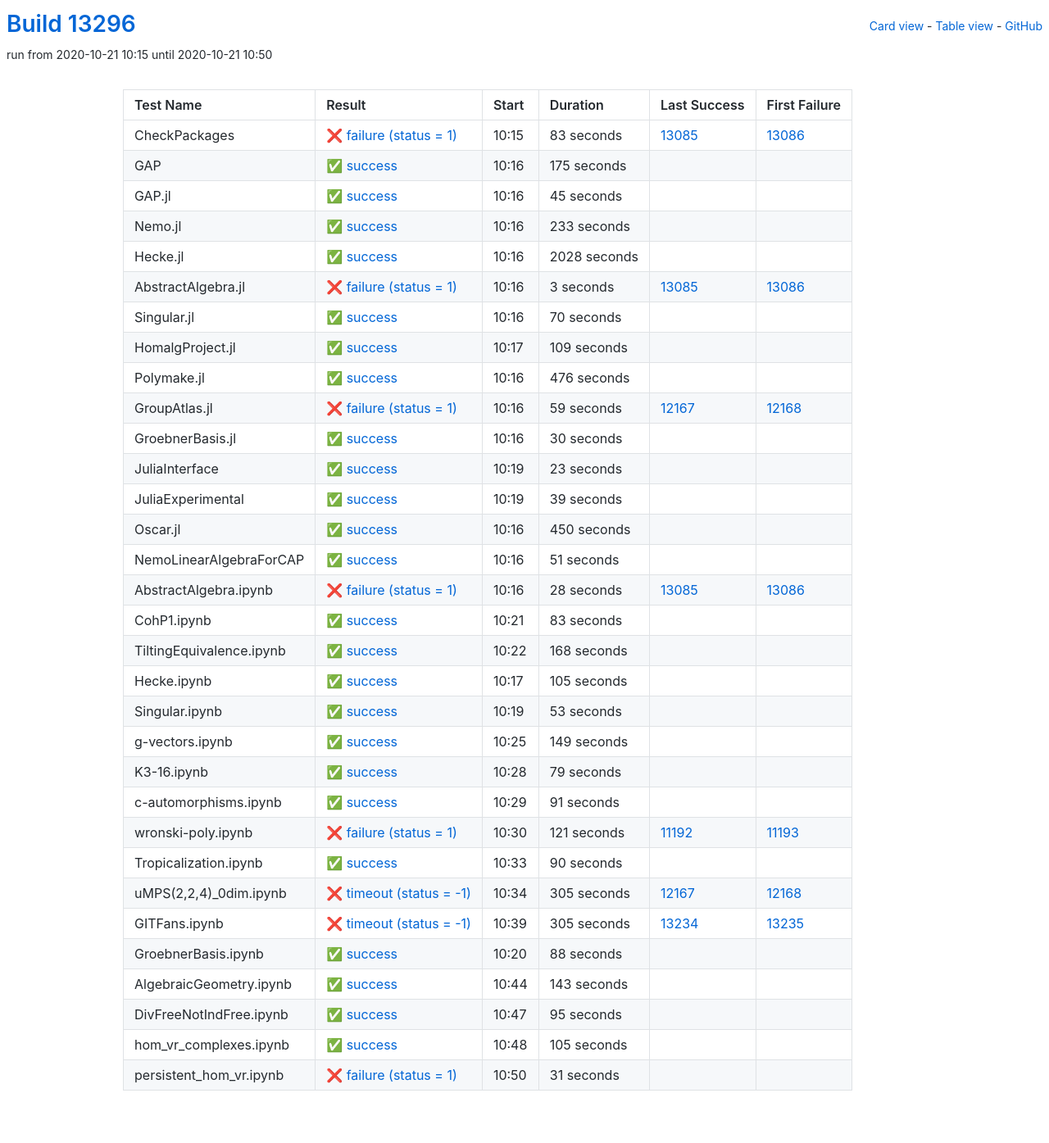
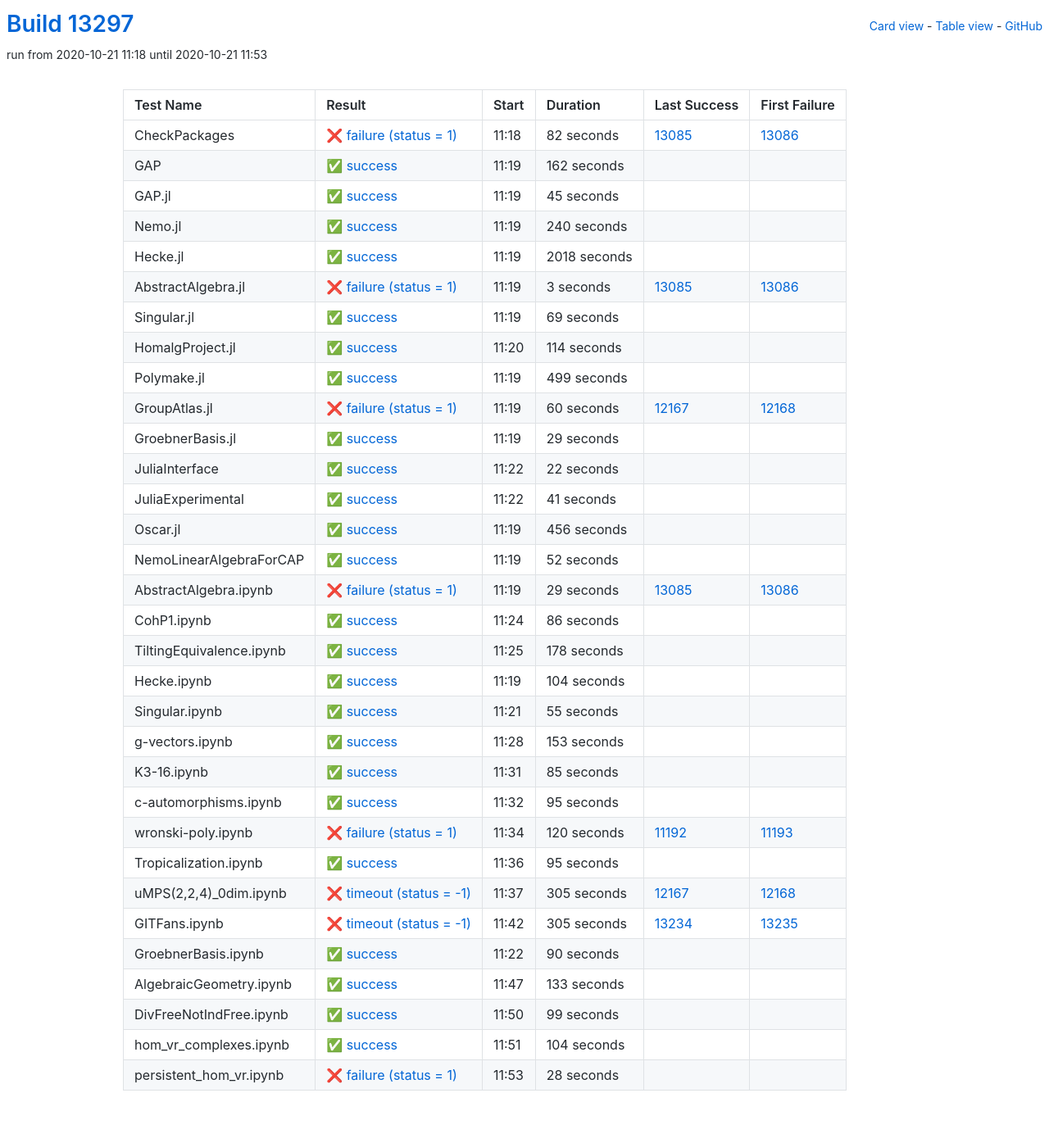
Before and after one commit to oscar-system/oscar-ci-status, a Jekyll site: the page built from table.html, in a window 1280 px wide. Shown: the whole page at 82% size. Built offline with Jekyll 4.4.1, drawn with Linux system fonts in a browser that asks for light colours.

Commit message:
Build #13297

```diff
--- a/_data/ci.yml
+++ b/_data/ci.yml
@@ -1,6 +1,6 @@
 ---
-build: 13296
-build_url: https://oscarci.mathematik.uni-kl.de/job/oscar/13296/
+build: 13297
+build_url: https://oscarci.mathematik.uni-kl.de/job/oscar/13297/
 job: oscar
 organization: oscar-system
 repo: oscar-ci-status
@@ -8,32 +8,32 @@
 tests:
 - name: CheckPackages
   id: checkpackages
-  log: https://oscarci.mathematik.uni-kl.de/job/oscar/13296/artifact/logs/build-13296/CheckPackages.log
-  start: 2020-10-21 10:15
+  log: https://oscarci.mathematik.uni-kl.de/job/oscar/13297/artifact/logs/build-13297/CheckPackages.log
+  start: 2020-10-21 11:18
   success: false
   exitcode: 1
   status: failure
-  duration: 83
+  duration: 82
   last_success: 13085
   last_success_url: https://oscarci.mathematik.uni-kl.de/job/oscar/13085/
   first_failure: 13086
   first_failure_url: https://oscarci.mathematik.uni-kl.de/job/oscar/13086/
 - name: GAP
   id: gap
-  log: https://oscarci.mathematik.uni-kl.de/job/oscar/13296/artifact/logs/build-13296/GAP.log
-  start: 2020-10-21 10:16
+  log: https://oscarci.mathematik.uni-kl.de/job/oscar/13297/artifact/logs/build-13297/GAP.log
+  start: 2020-10-21 11:19
   success: true
   exitcode: 0
   status: success
-  duration: 175
+  duration: 162
   last_success: false
   last_success_url:
   first_failure: false
   first_failure_url:
 - name: GAP.jl
   id: gap-jl
-  log: https://oscarci.mathematik.uni-kl.de/job/oscar/13296/artifact/logs/build-13296/GAP.jl.log
-  start: 2020-10-21 10:16
+  log: https://oscarci.mathematik.uni-kl.de/job/oscar/13297/artifact/logs/build-13297/GAP.jl.log
+  start: 2020-10-21 11:19
   success: true
   exitcode: 0
   status: success
@@ -44,32 +44,32 @@
   first_failure_url:
 - name: Nemo.jl
   id: nemo-jl
-  log: https://oscarci.mathematik.uni-kl.de/job/oscar/13296/artifact/logs/build-13296/Nemo.jl.log
-  start: 2020-10-21 10:16
+  log: https://oscarci.mathematik.uni-kl.de/job/oscar/13297/artifact/logs/build-13297/Nemo.jl.log
+  start: 2020-10-21 11:19
   success: true
   exitcode: 0
   status: success
-  duration: 233
+  duration: 240
   last_success: false
   last_success_url:
   first_failure: false
   first_failure_url:
 - name: Hecke.jl
   id: hecke-jl
-  log: https://oscarci.mathematik.uni-kl.de/job/oscar/13296/artifact/logs/build-13296/Hecke.jl.log
-  start: 2020-10-21 10:16
+  log: https://oscarci.mathematik.uni-kl.de/job/oscar/13297/artifact/logs/build-13297/Hecke.jl.log
+  start: 2020-10-21 11:19
   success: true
   exitcode: 0
   status: success
-  duration: 2028
+  duration: 2018
   last_success: false
   last_success_url:
   first_failure: false
   first_failure_url:
 - name: AbstractAlgebra.jl
   id: abstractalgebra-jl
-  log: https://oscarci.mathematik.uni-kl.de/job/oscar/13296/artifact/logs/build-13296/AbstractAlgebra.jl.log
-  start: 2020-10-21 10:16
+  log: https://oscarci.mathematik.uni-kl.de/job/oscar/13297/artifact/logs/build-13297/AbstractAlgebra.jl.log
+  start: 2020-10-21 11:19
   success: false
   exitcode: 1
   status: failure
@@ -80,236 +80,236 @@
   first_failure_url: https://oscarci.mathematik.uni-kl.de/job/oscar/13086/
 - name: Singular.jl
   id: singular-jl
-  log: https://oscarci.mathematik.uni-kl.de/job/oscar/13296/artifact/logs/build-13296/Singular.jl.log
-  start: 2020-10-21 10:16
+  log: https://oscarci.mathematik.uni-kl.de/job/oscar/13297/artifact/logs/build-13297/Singular.jl.log
+  start: 2020-10-21 11:19
   success: true
   exitcode: 0
   status: success
-  duration: 70
+  duration: 69
   last_success: false
   last_success_url:
   first_failure: false
   first_failure_url:
 - name: HomalgProject.jl
   id: homalgproject-jl
-  log: https://oscarci.mathematik.uni-kl.de/job/oscar/13296/artifact/logs/build-13296/HomalgProject.jl.log
-  start: 2020-10-21 10:17
+  log: https://oscarci.mathematik.uni-kl.de/job/oscar/13297/artifact/logs/build-13297/HomalgProject.jl.log
+  start: 2020-10-21 11:20
   success: true
   exitcode: 0
   status: success
-  duration: 109
+  duration: 114
   last_success: false
   last_success_url:
   first_failure: false
   first_failure_url:
 - name: Polymake.jl
   id: polymake-jl
-  log: https://oscarci.mathematik.uni-kl.de/job/oscar/13296/artifact/logs/build-13296/Polymake.jl.log
-  start: 2020-10-21 10:16
+  log: https://oscarci.mathematik.uni-kl.de/job/oscar/13297/artifact/logs/build-13297/Polymake.jl.log
+  start: 2020-10-21 11:19
   success: true
   exitcode: 0
   status: success
-  duration: 476
+  duration: 499
   last_success: false
   last_success_url:
   first_failure: false
   first_failure_url:
 - name: GroupAtlas.jl
   id: groupatlas-jl
-  log: https://oscarci.mathematik.uni-kl.de/job/oscar/13296/artifact/logs/build-13296/GroupAtlas.jl.log
-  start: 2020-10-21 10:16
+  log: https://oscarci.mathematik.uni-kl.de/job/oscar/13297/artifact/logs/build-13297/GroupAtlas.jl.log
+  start: 2020-10-21 11:19
   success: false
   exitcode: 1
   status: failure
-  duration: 59
+  duration: 60
   last_success: 12167
   last_success_url: https://oscarci.mathematik.uni-kl.de/job/oscar/12167/
   first_failure: 12168
   first_failure_url: https://oscarci.mathematik.uni-kl.de/job/oscar/12168/
 - name: GroebnerBasis.jl
   id: groebnerbasis-jl
-  log: https://oscarci.mathematik.uni-kl.de/job/oscar/13296/artifact/logs/build-13296/GroebnerBasis.jl.log
-  start: 2020-10-21 10:16
+  log: https://oscarci.mathematik.uni-kl.de/job/oscar/13297/artifact/logs/build-13297/GroebnerBasis.jl.log
+  start: 2020-10-21 11:19
   success: true
   exitcode: 0
   status: success
-  duration: 30
+  duration: 29
   last_success: false
   last_success_url:
   first_failure: false
   first_failure_url:
 - name: JuliaInterface
   id: juliainterface
-  log: https://oscarci.mathematik.uni-kl.de/job/oscar/13296/artifact/logs/build-13296/JuliaInterface.log
-  start: 2020-10-21 10:19
+  log: https://oscarci.mathematik.uni-kl.de/job/oscar/13297/artifact/logs/build-13297/JuliaInterface.log
+  start: 2020-10-21 11:22
   success: true
   exitcode: 0
   status: success
-  duration: 23
+  duration: 22
   last_success: false
   last_success_url:
   first_failure: false
   first_failure_url:
 - name: JuliaExperimental
   id: juliaexperimental
-  log: https://oscarci.mathematik.uni-kl.de/job/oscar/13296/artifact/logs/build-13296/JuliaExperimental.log
-  start: 2020-10-21 10:19
+  log: https://oscarci.mathematik.uni-kl.de/job/oscar/13297/artifact/logs/build-13297/JuliaExperimental.log
+  start: 2020-10-21 11:22
   success: true
   exitcode: 0
   status: success
-  duration: 39
+  duration: 41
   last_success: false
   last_success_url:
   first_failure: false
   first_failure_url:
 - name: Oscar.jl
   id: oscar-jl
-  log: https://oscarci.mathematik.uni-kl.de/job/oscar/13296/artifact/logs/build-13296/Oscar.jl.log
-  start: 2020-10-21 10:16
+  log: https://oscarci.mathematik.uni-kl.de/job/oscar/13297/artifact/logs/build-13297/Oscar.jl.log
+  start: 2020-10-21 11:19
   success: true
   exitcode: 0
   status: success
-  duration: 450
+  duration: 456
   last_success: false
   last_success_url:
   first_failure: false
   first_failure_url:
 - name: NemoLinearAlgebraForCAP
   id: nemolinearalgebraforcap
-  log: https://oscarci.mathematik.uni-kl.de/job/oscar/13296/artifact/logs/build-13296/NemoLinearAlgebraForCAP.log
-  start: 2020-10-21 10:16
+  log: https://oscarci.mathematik.uni-kl.de/job/oscar/13297/artifact/logs/build-13297/NemoLinearAlgebraForCAP.log
+  start: 2020-10-21 11:19
   success: true
   exitcode: 0
   status: success
-  duration: 51
+  duration: 52
   last_success: false
   last_success_url:
   first_failure: false
   first_failure_url:
 - name: AbstractAlgebra.ipynb
   id: abstractalgebra-ipynb
-  log: https://oscarci.mathematik.uni-kl.de/job/oscar/13296/artifact/logs/build-13296/AbstractAlgebra.ipynb.log
-  start: 2020-10-21 10:16
+  log: https://oscarci.mathematik.uni-kl.de/job/oscar/13297/artifact/logs/build-13297/AbstractAlgebra.ipynb.log
+  start: 2020-10-21 11:19
   success: false
   exitcode: 1
   status: failure
-  duration: 28
+  duration: 29
   last_success: 13085
   last_success_url: https://oscarci.mathematik.uni-kl.de/job/oscar/13085/
   first_failure: 13086
   first_failure_url: https://oscarci.mathematik.uni-kl.de/job/oscar/13086/
 - name: CohP1.ipynb
   id: cohp1-ipynb
-  log: https://oscarci.mathematik.uni-kl.de/job/oscar/13296/artifact/logs/build-13296/CohP1.ipynb.log
-  start: 2020-10-21 10:21
+  log: https://oscarci.mathematik.uni-kl.de/job/oscar/13297/artifact/logs/build-13297/CohP1.ipynb.log
+  start: 2020-10-21 11:24
   success: true
   exitcode: 0
   status: success
-  duration: 83
+  duration: 86
   last_success: false
   last_success_url:
   first_failure: false
   first_failure_url:
 - name: TiltingEquivalence.ipynb
   id: tiltingequivalence-ipynb
-  log: https://oscarci.mathematik.uni-kl.de/job/oscar/13296/artifact/logs/build-13296/TiltingEquivalence.ipynb.log
-  start: 2020-10-21 10:22
+  log: https://oscarci.mathematik.uni-kl.de/job/oscar/13297/artifact/logs/build-13297/TiltingEquivalence.ipynb.log
+  start: 2020-10-21 11:25
   success: true
   exitcode: 0
   status: success
-  duration: 168
+  duration: 178
   last_success: false
   last_success_url:
   first_failure: false
   first_failure_url:
 - name: Hecke.ipynb
   id: hecke-ipynb
-  log: https://oscarci.mathematik.uni-kl.de/job/oscar/13296/artifact/logs/build-13296/Hecke.ipynb.log
-  start: 2020-10-21 10:17
+  log: https://oscarci.mathematik.uni-kl.de/job/oscar/13297/artifact/logs/build-13297/Hecke.ipynb.log
+  start: 2020-10-21 11:19
   success: true
   exitcode: 0
   status: success
-  duration: 105
+  duration: 104
   last_success: false
   last_success_url:
   first_failure: false
   first_failure_url:
 - name: Singular.ipynb
   id: singular-ipynb
-  log: https://oscarci.mathematik.uni-kl.de/job/oscar/13296/artifact/logs/build-13296/Singular.ipynb.log
-  start: 2020-10-21 10:19
+  log: https://oscarci.mathematik.uni-kl.de/job/oscar/13297/artifact/logs/build-13297/Singular.ipynb.log
+  start: 2020-10-21 11:21
   success: true
   exitcode: 0
   status: success
-  duration: 53
+  duration: 55
   last_success: false
   last_success_url:
   first_failure: false
   first_failure_url:
 - name: g-vectors.ipynb
   id: g-vectors-ipynb
-  log: https://oscarci.mathematik.uni-kl.de/job/oscar/13296/artifact/logs/build-13296/g-vectors.ipynb.log
-  start: 2020-10-21 10:25
+  log: https://oscarci.mathematik.uni-kl.de/job/oscar/13297/artifact/logs/build-13297/g-vectors.ipynb.log
+  start: 2020-10-21 11:28
   success: true
   exitcode: 0
   status: success
-  duration: 149
+  duration: 153
   last_success: false
   last_success_url:
   first_failure: false
   first_failure_url:
 - name: K3-16.ipynb
   id: k3-16-ipynb
-  log: https://oscarci.mathematik.uni-kl.de/job/oscar/13296/artifact/logs/build-13296/K3-16.ipynb.log
-  start: 2020-10-21 10:28
+  log: https://oscarci.mathematik.uni-kl.de/job/oscar/13297/artifact/logs/build-13297/K3-16.ipynb.log
+  start: 2020-10-21 11:31
   success: true
   exitcode: 0
   status: success
-  duration: 79
+  duration: 85
   last_success: false
   last_success_url:
   first_failure: false
   first_failure_url:
 - name: c-automorphisms.ipynb
   id: c-automorphisms-ipynb
-  log: https://oscarci.mathematik.uni-kl.de/job/oscar/13296/artifact/logs/build-13296/c-automorphisms.ipynb.log
-  start: 2020-10-21 10:29
+  log: https://oscarci.mathematik.uni-kl.de/job/oscar/13297/artifact/logs/build-13297/c-automorphisms.ipynb.log
+  start: 2020-10-21 11:32
   success: true
   exitcode: 0
   status: success
-  duration: 91
+  duration: 95
   last_success: false
   last_success_url:
   first_failure: false
   first_failure_url:
 - name: wronski-poly.ipynb
   id: wronski-poly-ipynb
-  log: https://oscarci.mathematik.uni-kl.de/job/oscar/13296/artifact/logs/build-13296/wronski-poly.ipynb.log
-  start: 2020-10-21 10:30
+  log: https://oscarci.mathematik.uni-kl.de/job/oscar/13297/artifact/logs/build-13297/wronski-poly.ipynb.log
+  start: 2020-10-21 11:34
   success: false
   exitcode: 1
   status: failure
-  duration: 121
+  duration: 120
   last_success: 11192
   last_success_url: https://oscarci.mathematik.uni-kl.de/job/oscar/11192/
   first_failure: 11193
   first_failure_url: https://oscarci.mathematik.uni-kl.de/job/oscar/11193/
 - name: Tropicalization.ipynb
   id: tropicalization-ipynb
-  log: https://oscarci.mathematik.uni-kl.de/job/oscar/13296/artifact/logs/build-13296/Tropicalization.ipynb.log
-  start: 2020-10-21 10:33
+  log: https://oscarci.mathematik.uni-kl.de/job/oscar/13297/artifact/logs/build-13297/Tropicalization.ipynb.log
+  start: 2020-10-21 11:36
   success: true
   exitcode: 0
   status: success
-  duration: 90
+  duration: 95
   last_success: false
   last_success_url:
   first_failure: false
   first_failure_url:
 - name: uMPS(2,2,4)_0dim.ipynb
   id: umps-2-2-4-0dim-ipynb
-  log: https://oscarci.mathematik.uni-kl.de/job/oscar/13296/artifact/logs/build-13296/uMPS-2-2-4-_0dim.ipynb.log
-  start: 2020-10-21 10:34
+  log: https://oscarci.mathematik.uni-kl.de/job/oscar/13297/artifact/logs/build-13297/uMPS-2-2-4-_0dim.ipynb.log
+  start: 2020-10-21 11:37
   success: false
   exitcode: -1
   status: timeout
@@ -320,8 +320,8 @@
   first_failure_url: https://oscarci.mathematik.uni-kl.de/job/oscar/12168/
 - name: GITFans.ipynb
   id: gitfans-ipynb
-  log: https://oscarci.mathematik.uni-kl.de/job/oscar/13296/artifact/logs/build-13296/GITFans.ipynb.log
-  start: 2020-10-21 10:39
+  log: https://oscarci.mathematik.uni-kl.de/job/oscar/13297/artifact/logs/build-13297/GITFans.ipynb.log
+  start: 2020-10-21 11:42
   success: false
   exitcode: -1
   status: timeout
@@ -332,60 +332,60 @@
   first_failure_url: https://oscarci.mathematik.uni-kl.de/job/oscar/13235/
 - name: GroebnerBasis.ipynb
   id: groebnerbasis-ipynb
-  log: https://oscarci.mathematik.uni-kl.de/job/oscar/13296/artifact/logs/build-13296/GroebnerBasis.ipynb.log
-  start: 2020-10-21 10:20
+  log: https://oscarci.mathematik.uni-kl.de/job/oscar/13297/artifact/logs/build-13297/GroebnerBasis.ipynb.log
+  start: 2020-10-21 11:22
   success: true
   exitcode: 0
   status: success
-  duration: 88
+  duration: 90
   last_success: false
   last_success_url:
   first_failure: false
   first_failure_url:
 - name: AlgebraicGeometry.ipynb
   id: algebraicgeometry-ipynb
-  log: https://oscarci.mathematik.uni-kl.de/job/oscar/13296/artifact/logs/build-13296/AlgebraicGeometry.ipynb.log
-  start: 2020-10-21 10:44
+  log: https://oscarci.mathematik.uni-kl.de/job/oscar/13297/artifact/logs/build-13297/AlgebraicGeometry.ipynb.log
+  start: 2020-10-21 11:47
   success: true
   exitcode: 0
   status: success
-  duration: 143
+  duration: 133
   last_success: false
   last_success_url:
   first_failure: false
   first_failure_url:
 - name: DivFreeNotIndFree.ipynb
   id: divfreenotindfree-ipynb
-  log: https://oscarci.mathematik.uni-kl.de/job/oscar/13296/artifact/logs/build-13296/DivFreeNotIndFree.ipynb.log
-  start: 2020-10-21 10:47
+  log: https://oscarci.mathematik.uni-kl.de/job/oscar/13297/artifact/logs/build-13297/DivFreeNotIndFree.ipynb.log
+  start: 2020-10-21 11:50
   success: true
   exitcode: 0
   status: success
-  duration: 95
+  duration: 99
   last_success: false
   last_success_url:
   first_failure: false
   first_failure_url:
 - name: hom_vr_complexes.ipynb
   id: hom-vr-complexes-ipynb
-  log: https://oscarci.mathematik.uni-kl.de/job/oscar/13296/artifact/logs/build-13296/hom_vr_complexes.ipynb.log
-  start: 2020-10-21 10:48
+  log: https://oscarci.mathematik.uni-kl.de/job/oscar/13297/artifact/logs/build-13297/hom_vr_complexes.ipynb.log
+  start: 2020-10-21 11:51
   success: true
   exitcode: 0
   status: success
-  duration: 105
+  duration: 104
   last_success: false
   last_success_url:
   first_failure: false
   first_failure_url:
 - name: persistent_hom_vr.ipynb
   id: persistent-hom-vr-ipynb
-  log: https://oscarci.mathematik.uni-kl.de/job/oscar/13296/artifact/logs/build-13296/persistent_hom_vr.ipynb.log
-  start: 2020-10-21 10:50
+  log: https://oscarci.mathematik.uni-kl.de/job/oscar/13297/artifact/logs/build-13297/persistent_hom_vr.ipynb.log
+  start: 2020-10-21 11:53
   success: false
   exitcode: 1
   status: failure
-  duration: 31
+  duration: 28
   last_success: false
   last_success_url:
   first_failure: false
```
Also changed, not shown: README.md.
